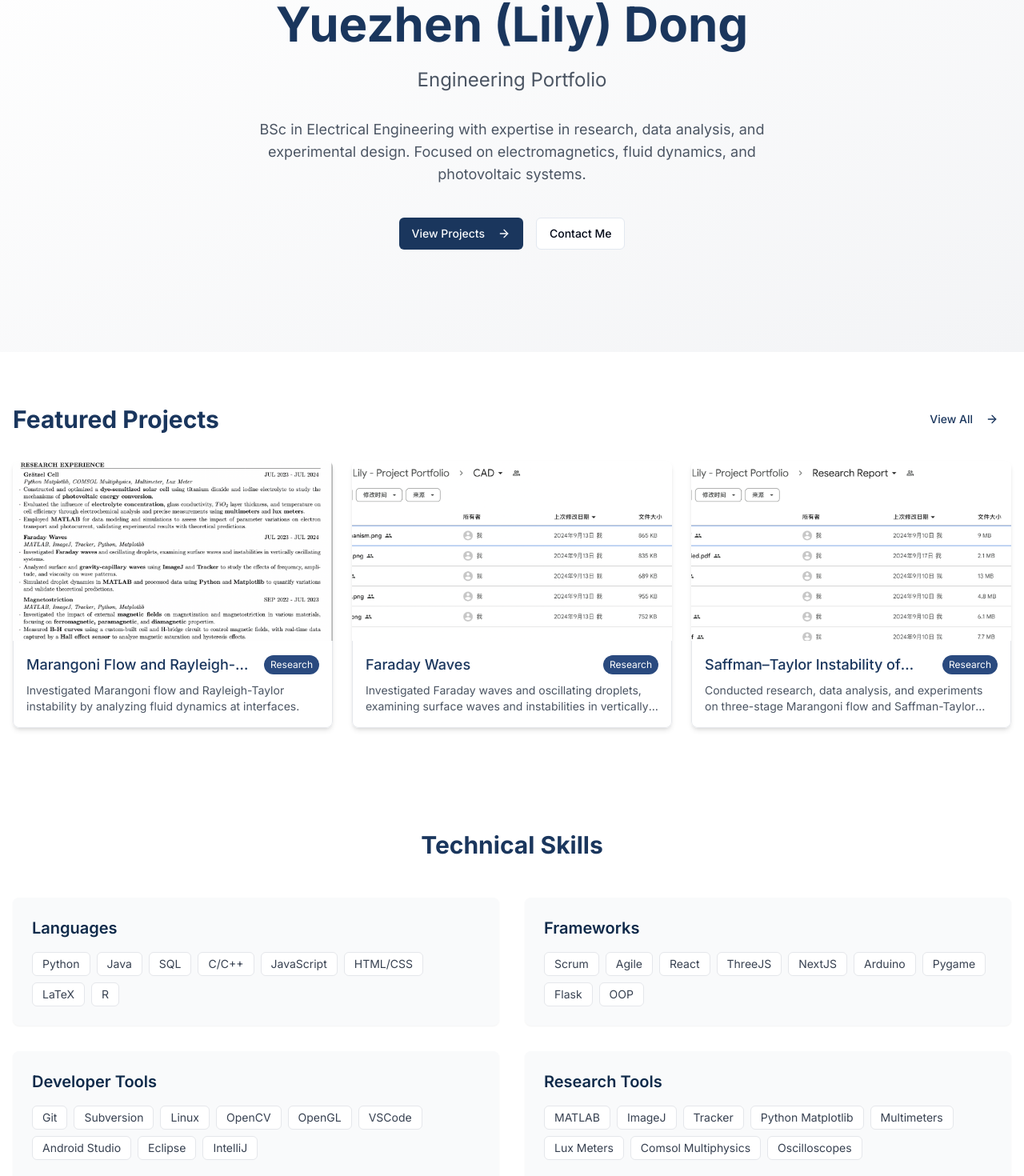
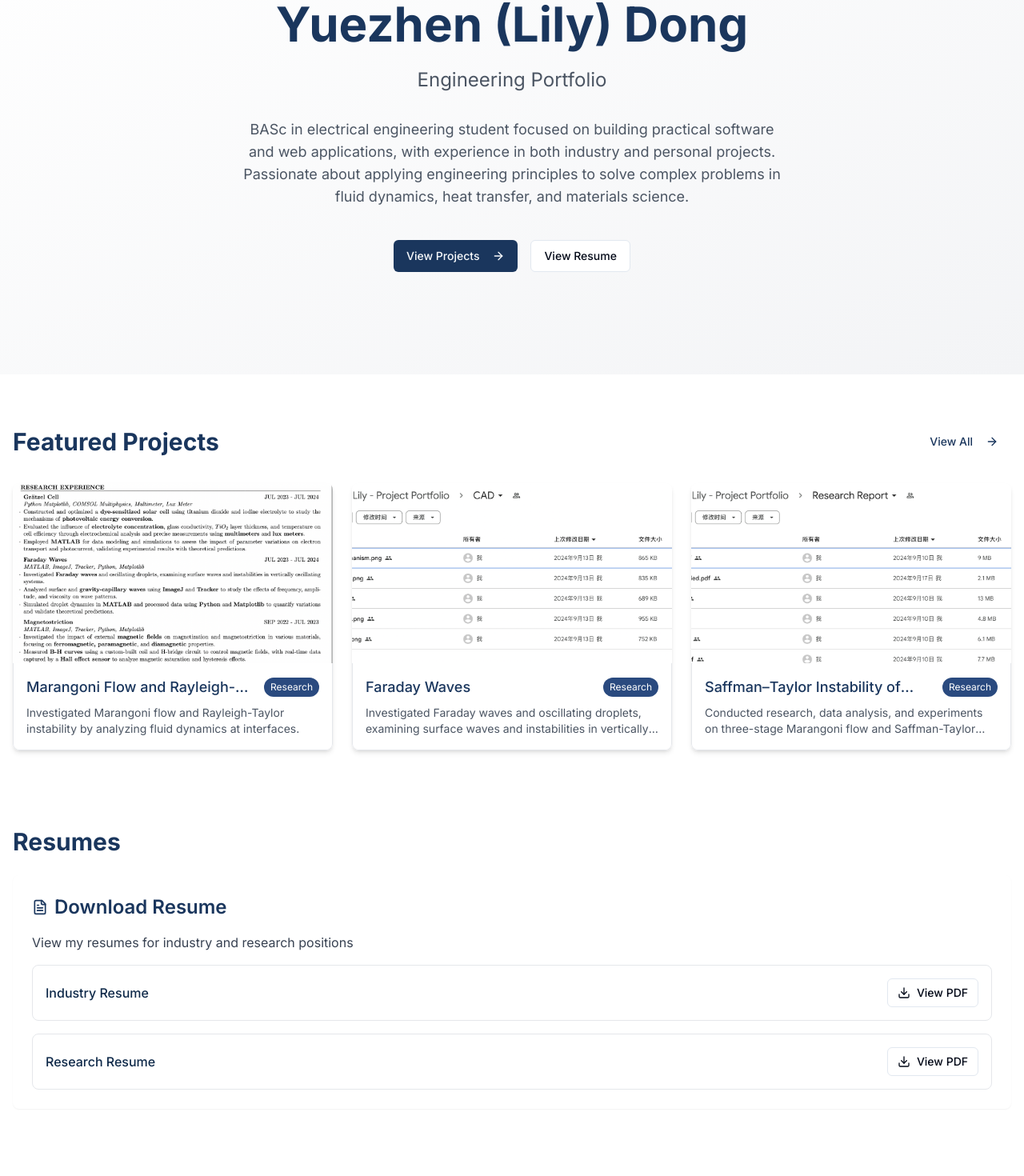
Before and after one commit to Lilllllly06/lilllllly-portfolio-website, a React (Vite) app: page / in a window 1280 px wide. Shown: the part 188-1658 px from the top of the page at 80% size. Built offline with nearby package versions, Linux system fonts and the light colour scheme.

Commit message:
feat: Update content and add resume links
- Updated self-description on home and about pages.
- Added links to research and work resumes.
- Incorporated project images.
- Removed the contact me page.

```diff
--- a/src/App.tsx
+++ b/src/App.tsx
@@ -8,7 +8,6 @@ import Index from "./pages/Index";
 import Projects from "./pages/Projects";
 import ProjectDetail from "./pages/ProjectDetail";
 import About from "./pages/About";
-import Contact from "./pages/Contact";
 import NotFound from "./pages/NotFound";
 
 const queryClient = new QueryClient();
@@ -24,7 +23,6 @@ const App = () => (
           <Route path="/projects" element={<Projects />} />
           <Route path="/project/:id" element={<ProjectDetail />} />
           <Route path="/about" element={<About />} />
-          <Route path="/contact" element={<Contact />} />
           <Route path="*" element={<NotFound />} />
         </Routes>
       </BrowserRouter>
--- a/src/components/Hero.tsx
+++ b/src/components/Hero.tsx
@@ -35,9 +35,9 @@ const Hero = () => {
             transition={{ duration: 0.6, delay: 0.4 }}
           >
             <p className="text-gray-600 mb-10 text-lg max-w-2xl mx-auto">
-              BSc in Electrical Engineering with expertise in research, data analysis,
-              and experimental design. Focused on electromagnetics, fluid dynamics,
-              and photovoltaic systems.
+              BASc in electrical engineering student focused on building practical software and web applications,
+              with experience in both industry and personal projects. Passionate about applying engineering principles
+              to solve complex problems in fluid dynamics, heat transfer, and materials science.
             </p>
           </motion.div>
 
@@ -65,7 +65,9 @@ const Hero = () => {
               transition={{ type: "spring", stiffness: 400, damping: 10 }}
             >
               <Button variant="outline" asChild>
-                <Link to="/contact">Contact Me</Link>
+                <a href="https://lilllllly06.github.io/portfolio-pdfs/Yuezhen_Dong_Resume%20(1).pdf" target="_blank" rel="noopener noreferrer">
+                  View Resume
+                </a>
               </Button>
             </motion.div>
           </motion.div>
--- a/src/components/Navbar.tsx
+++ b/src/components/Navbar.tsx
@@ -20,8 +20,7 @@ const Navbar = () => {
   const navItems = [
     { path: "/", label: "Home" },
     { path: "/projects", label: "Projects" },
-    { path: "/about", label: "About" },
-    { path: "/contact", label: "Contact" }
+    { path: "/about", label: "About" }
   ];
 
   return (
--- /dev/null
+++ b/src/components/ResearchSection.tsx
@@ -0,0 +1,65 @@
+
+import { FileText, Download } from 'lucide-react';
+import { Button } from '@/components/ui/button';
+import { motion } from 'framer-motion';
+
+interface ResearchSectionProps {
+  title: string;
+  description?: string;
+  pdfFiles: { name: string; url: string }[];
+}
+
+const ResearchSection = ({ title, description, pdfFiles }: ResearchSectionProps) => {
+  return (
+    <motion.div
+      initial={{ opacity: 0, y: 20 }}
+      whileInView={{ opacity: 1, y: 0 }}
+      transition={{ duration: 0.7 }}
+      viewport={{ once: true }}
+      className="bg-white rounded-lg p-6 shadow-sm"
+    >
+      <div className="flex items-center mb-4">
+        <FileText className="h-5 w-5 mr-2 text-navy" />
+        <h2 className="text-2xl font-semibold text-navy">{title}</h2>
+      </div>
+      {description && (
+        <p className="text-gray-700 mb-4">{description}</p>
+      )}
+      <div className="space-y-4">
+        {pdfFiles.map((pdf, index) => (
+          <motion.div
+            key={index}
+            className="p-4 border border-gray-200 rounded-lg bg-white hover:shadow-md transition-shadow"
+            initial={{ opacity: 0, x: -10 }}
+            whileInView={{ opacity: 1, x: 0 }}
+            transition={{ duration: 0.3, delay: index * 0.1 }}
+            viewport={{ once: true }}
+            whileHover={{ scale: 1.02, transition: { duration: 0.2 } }}
+          >
+            <div className="flex justify-between items-center">
+              <span className="font-medium text-navy-dark">{pdf.name}</span>
+              <Button
+                variant="outline"
+                asChild
+                size="sm"
+                className="hover:bg-navy hover:text-white transition-colors"
+              >
+                <a
+                  href={pdf.url}
+                  target="_blank"
+                  rel="noopener noreferrer"
+                  className="flex items-center gap-1"
+                >
+                  <Download className="h-4 w-4" />
+                  View PDF
+                </a>
+              </Button>
+            </div>
+          </motion.div>
+        ))}
+      </div>
+    </motion.div>
+  );
+};
+
+export default ResearchSection;
--- a/src/pages/About.tsx
+++ b/src/pages/About.tsx
@@ -5,6 +5,7 @@ import SkillsSection from '@/components/SkillsSection';
 import { Button } from '@/components/ui/button';
 import { Link } from 'react-router-dom';
 import { ArrowRight, Download } from 'lucide-react';
+import ResearchSection from '@/components/project/ResearchSection';
 
 const experiences = [
   {
@@ -54,6 +55,17 @@ const experiences = [
 ];
 
 const About = () => {
+  const resumes = [
+    {
+      name: "Industry Resume",
+      url: "https://lilllllly06.github.io/portfolio-pdfs/Yuezhen_Dong_Resume%20(1).pdf"
+    },
+    {
+      name: "Research Resume",
+      url: "https://lilllllly06.github.io/portfolio-pdfs/Yuezhen_Dong__2024___Resume_1_Research%20(2).pdf"
+    }
+  ];
+
   return (
     <div className="min-h-screen flex flex-col">
       <Navbar />
@@ -64,23 +76,37 @@ const About = () => {
             <div className="max-w-3xl mx-auto text-center">
               <h1 className="text-4xl font-bold text-navy mb-4">About Me</h1>
               <p className="text-xl text-gray-600 mb-6">
-                BSc in Electrical Engineering from University of Waterloo
+                BASc in Electrical Engineering from University of Waterloo
               </p>
               <p className="text-gray-600 mb-8 leading-relaxed">
-                I'm an electrical engineering student with a passion for research, data analysis, and experimental design.
-                My work focuses on electromagnetics, fluid dynamics, and photovoltaic systems.
-                I enjoy applying computational methods to solve complex engineering problems.
+                I'm an electrical engineering student focused on building practical software and web applications,
+                with experience in both industry and personal projects. I have a strong background in physics research,
+                working on fluid dynamics, heat transfer, and materials experiments. My passion lies in applying computational
+                methods and engineering principles to solve complex technical challenges.
               </p>
               <div className="flex justify-center gap-4">
                 <Button asChild>
-                  <a href="#" download>
+                  <a href="https://lilllllly06.github.io/portfolio-pdfs/Yuezhen_Dong_Resume%20(1).pdf" target="_blank" rel="noopener noreferrer">
                     <Download className="mr-2 h-4 w-4" /> Download Resume
                   </a>
                 </Button>
                 <Button variant="outline" asChild>
-                  <Link to="/contact">Contact Me</Link>
+                  <Link to="/projects">View Projects</Link>
                 </Button>
               </div>
+            </div>
+          </div>
+        </section>
+
+        <section className="py-12 bg-white">
+          <div className="container mx-auto px-4">
+            <div className="max-w-3xl mx-auto">
+              <h2 className="text-2xl font-bold text-navy mb-6 text-center">My Resumes</h2>
+              <ResearchSection
+                title="Download Resume"
+                description="View my resumes for industry and research positions"
+                pdfFiles={resumes}
+              />
             </div>
           </div>
         </section>
@@ -135,7 +161,7 @@ const About = () => {
               <h2 className="text-3xl font-bold mb-6">Education</h2>
               <div className="bg-navy-light p-6 rounded-lg">
                 <h3 className="text-xl font-semibold mb-2">University of Waterloo - Faculty of Engineering</h3>
-                <p className="mb-2 italic">BSc in Electrical Engineering</p>
+                <p className="mb-2 italic">BASc in Electrical Engineering</p>
                 <p className="mb-4">Expected Graduation MAY 2029 • Waterloo, ON, CAN</p>
                 <p className="text-gray-300">President's Scholarship of Distinction $2000</p>
               </div>
--- a/src/pages/Index.tsx
+++ b/src/pages/Index.tsx
@@ -6,13 +6,25 @@ import ProjectsGrid from '@/components/ProjectsGrid';
 import { projects } from '@/data/projects';
 import { Button } from "@/components/ui/button";
 import { Link } from 'react-router-dom';
-import { ArrowRight } from 'lucide-react';
+import { ArrowRight, Download } from 'lucide-react';
 import Navbar from '@/components/Navbar';
 import Footer from '@/components/Footer';
 import { motion } from 'framer-motion';
+import ResearchSection from '@/components/project/ResearchSection';
 
 const Index = () => {
   const [featuredProjects] = useState(projects.slice(0, 3));
+
+  const resumes = [
+    {
+      name: "Industry Resume",
+      url: "https://lilllllly06.github.io/portfolio-pdfs/Yuezhen_Dong_Resume%20(1).pdf"
+    },
+    {
+      name: "Research Resume",
+      url: "https://lilllllly06.github.io/portfolio-pdfs/Yuezhen_Dong__2024___Resume_1_Research%20(2).pdf"
+    }
+  ];
 
   return (
     <div className="min-h-screen flex flex-col">
@@ -56,6 +68,31 @@ const Index = () => {
           <ProjectsGrid projects={featuredProjects} />
         </motion.section>
 
+        <motion.section
+          initial={{ opacity: 0 }}
+          whileInView={{ opacity: 1 }}
+          transition={{ duration: 0.8 }}
+          viewport={{ once: true }}
+          className="py-8 container mx-auto px-4"
+        >
+          <div className="mb-8">
+            <motion.h2
+              initial={{ opacity: 0, x: -20 }}
+              whileInView={{ opacity: 1, x: 0 }}
+              transition={{ duration: 0.5, delay: 0.2 }}
+              viewport={{ once: true }}
+              className="text-3xl font-bold text-navy mb-6"
+            >
+              Resumes
+            </motion.h2>
+            <ResearchSection
+              title="Download Resume"
+              description="View my resumes for industry and research positions"
+              pdfFiles={resumes}
+            />
+          </div>
+        </motion.section>
+
         <SkillsSection />
       </main>
 
```
